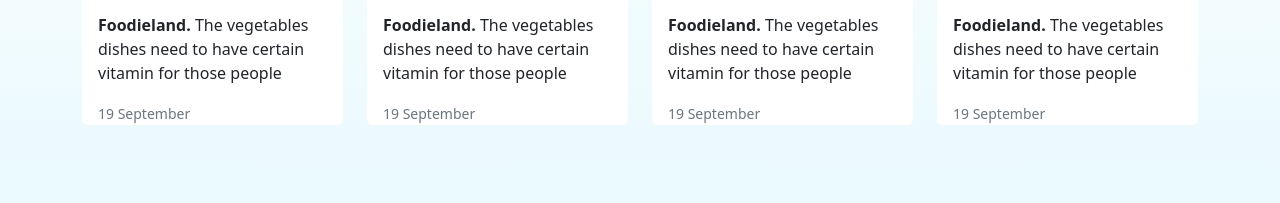
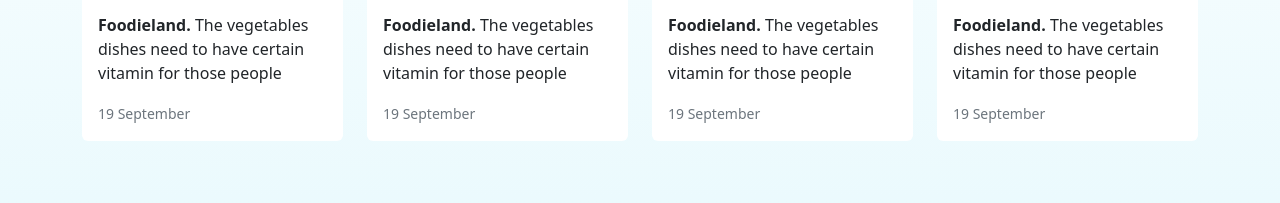
Before and after one commit to swadeshchisim/foodie-land, a plain HTML site: page index.html in a window 1280 px wide. Shown: the part 3285-3488 px from the top of the page. Drawn offline with nearby package versions, Linux system fonts and the light colour scheme.

Commit message:
padding added for instagram post section footer

```diff
--- a/index.html
+++ b/index.html
@@ -408,7 +408,7 @@
                     <p><img class="img-fluid me-2" src="images/profile.png" alt="">Liked by <span class="fw-bold">craig_love</span> and <span class="fw-bold">44,668</span></p>
                     <p class="card-text"><span class="fw-bold">Foodieland.</span> The vegetables dishes need to have certain vitamin for those people</p>
                   </div>
-                  <div class="border-0 ps-3">
+                  <div class="border-0 ps-3 pb-3">
                     <small class="text-secondary">19 September</small>
                   </div>
                 </div>
@@ -452,7 +452,7 @@
                     <p><img class="img-fluid me-2" src="images/profile.png" alt="">Liked by <span class="fw-bold">craig_love</span> and <span class="fw-bold">44,668</span></p>
                     <p class="card-text"><span class="fw-bold">Foodieland.</span> The vegetables dishes need to have certain vitamin for those people</p>
                   </div>
-                  <div class="border-0 ps-3">
+                  <div class="border-0 ps-3 pb-3">
                     <small class="text-secondary">19 September</small>
                   </div>
                 </div>
@@ -496,7 +496,7 @@
                     <p><img class="img-fluid me-2" src="images/profile.png" alt="">Liked by <span class="fw-bold">craig_love</span> and <span class="fw-bold">44,668</span></p>
                     <p class="card-text"><span class="fw-bold">Foodieland.</span> The vegetables dishes need to have certain vitamin for those people</p>
                   </div>
-                  <div class="border-0 ps-3">
+                  <div class="border-0 ps-3 pb-3">
                     <small class="text-secondary">19 September</small>
                   </div>
                 </div>
@@ -540,7 +540,7 @@
                     <p><img class="img-fluid me-2" src="images/profile.png" alt="">Liked by <span class="fw-bold">craig_love</span> and <span class="fw-bold">44,668</span></p>
                     <p class="card-text"><span class="fw-bold">Foodieland.</span> The vegetables dishes need to have certain vitamin for those people</p>
                   </div>
-                  <div class="border-0 ps-3">
+                  <div class="border-0 ps-3 pb-3">
                     <small class="text-secondary">19 September</small>
                   </div>
                 </div>
@@ -549,8 +549,9 @@
           </section>
           <div class="text-center py-5">
             <a class="text-light bg-dark py-3 px-4 text-decoration-none overflow-hidden rounded-3" href="#">Visit Our Instagram <i class="fa-brands fa-instagram"></i></a>
-        </section>
           </div>
+          </section>
+
         <!-- -----------------Foodieland in Instagram section starts here---------------- -->
 
     </main>
```
